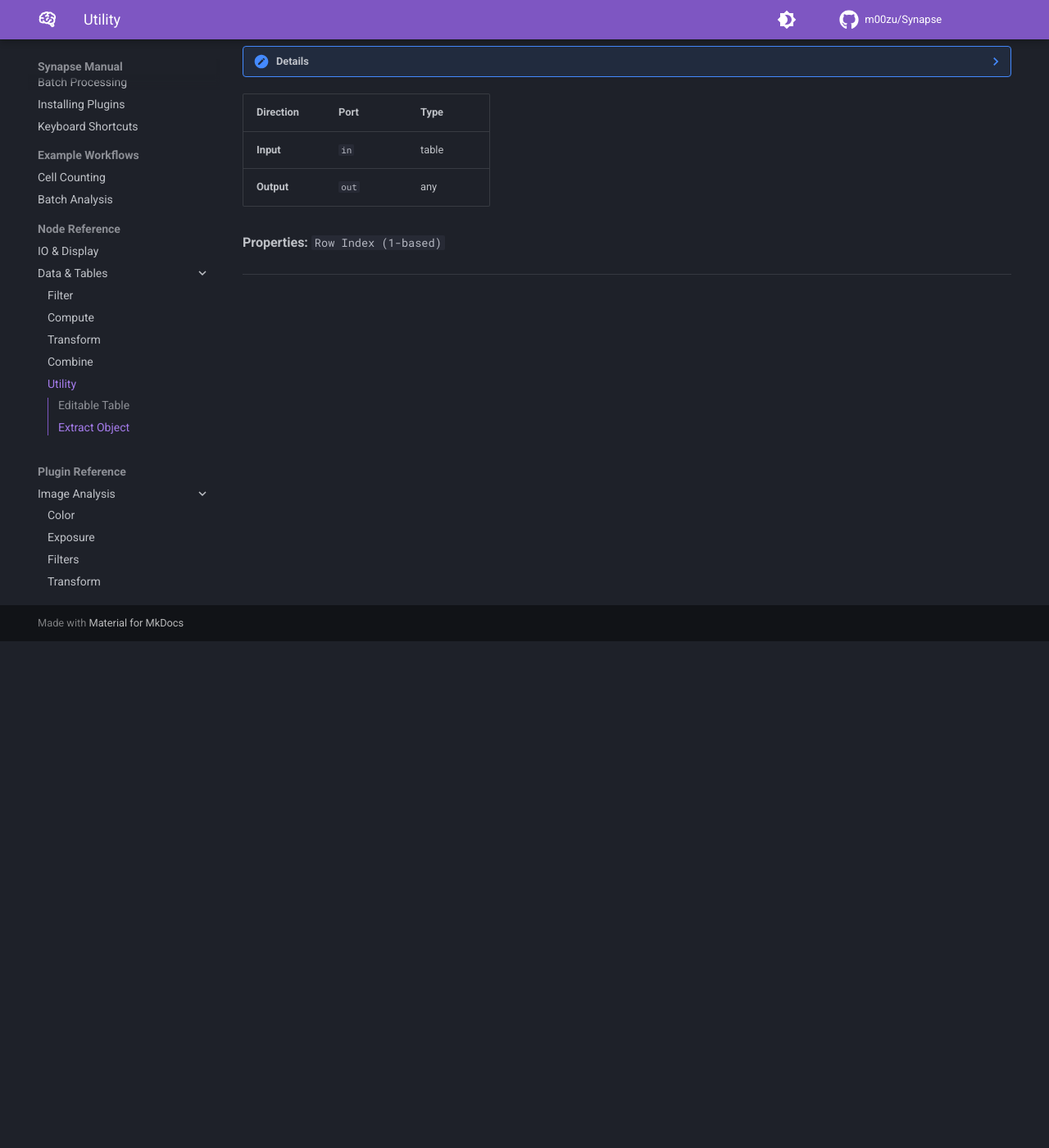
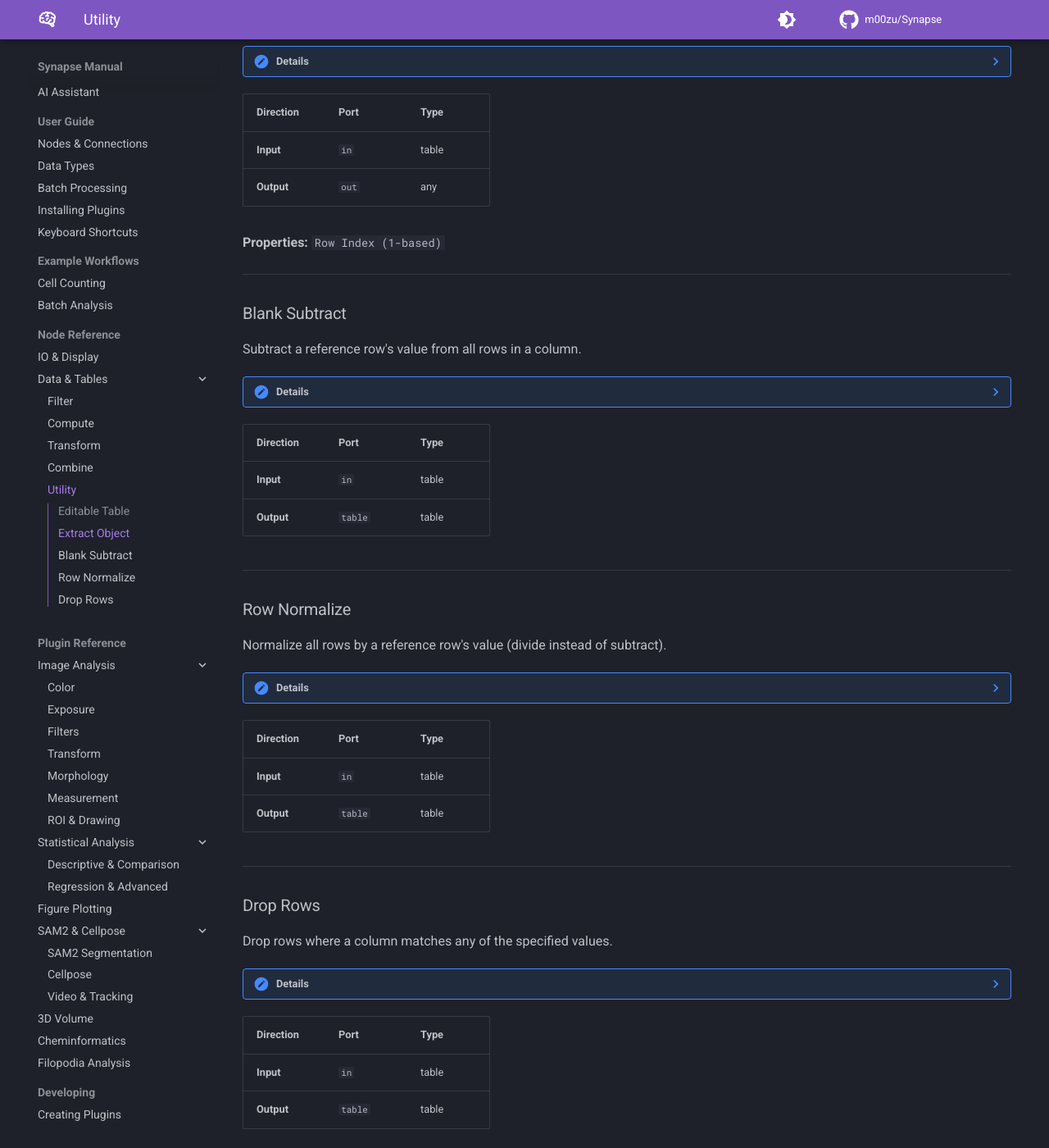
Before and after one commit to m00zu/Synapse, an MkDocs documentation site: the page built from docs/nodes/data-tables/util.md, in a window 1280 px wide and 1400 px high, scrolled down 618 px. Shown: the whole window at 82% size. Built offline with MkDocs 1.6.1 and Material for MkDocs 9.7.7, drawn with Linux system fonts in a browser that asks for light colours; comment, search, counter and statistics services are not loaded.

Commit message:
Update doc

```diff
--- a/docs/nodes/data-tables/util.md
+++ b/docs/nodes/data-tables/util.md
@@ -43,3 +43,57 @@ Extracts a single object (image, figure, label, etc.) from a table's object colu
 **Properties:** `Row Index (1-based)`
 
 ---
+
+### Blank Subtract
+
+Subtract a reference row's value from all rows in a column.
+
+??? note "Details"
+    Common use: subtract background (BG) measurement from all cells.
+
+    - **Reference Column** — the column containing group/cell labels (e.g. 'cell')
+    - **Reference Value** — the label of the reference row (e.g. 'BG')
+    - **Target Columns** — columns to subtract from (comma-separated, or leave empty for all numeric)
+
+    The reference row's value is subtracted from every row in each target column.
+    The reference row itself is kept (will become 0).
+
+| Direction | Port | Type |
+|-----------|------|------|
+| **Input** | `in` | table |
+| **Output** | `table` | table |
+
+---
+
+### Row Normalize
+
+Normalize all rows by a reference row's value (divide instead of subtract).
+
+??? note "Details"
+    Useful for fold-change calculations: value / reference.
+
+    - **Reference Column** — column containing group labels
+    - **Reference Value** — label of the reference row (e.g. 'Control', 'BG')
+    - **Target Columns** — columns to normalize (comma-separated, or empty for all numeric)
+
+| Direction | Port | Type |
+|-----------|------|------|
+| **Input** | `in` | table |
+| **Output** | `table` | table |
+
+---
+
+### Drop Rows
+
+Drop rows where a column matches any of the specified values.
+
+??? note "Details"
+    - **Column** — which column to check
+    - **Values to Drop** — comma-separated list of values to remove (e.g. 'BG, Artifact (BG)')
+
+| Direction | Port | Type |
+|-----------|------|------|
+| **Input** | `in` | table |
+| **Output** | `table` | table |
+
+---
```
Also changed, not shown: README.md (+2 -1 lines), README.zh-TW.md (+2 -1 lines), docs/index.md (+2 -2 lines), synapse/site/index.html (+7 -7 lines), synapse/site/nodes/data-tables/util.html (+132 -0 lines), synapse/site/sitemap.xml (+36 -36 lines), 2 other files.
